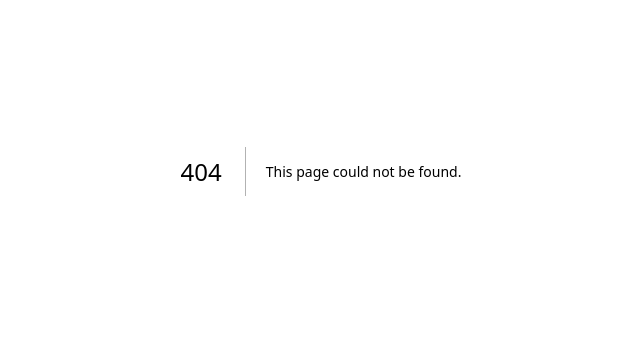
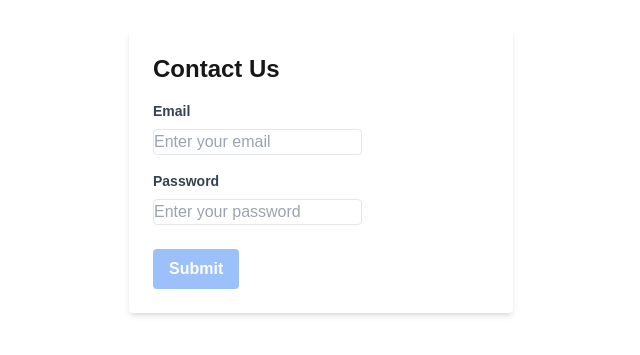
Before and after one commit to KarthickSelvam/nextjs-copilot-demo, a Next.js app: page /contact-us in a window 1280 px wide. Before the commit this address had no page. Shown: the part 229-584 px from the top of the page, without its empty margins (319-959 px from the left). Built offline with nearby package versions, Linux system fonts and the light colour scheme.

Commit message:
Add contact us page
---

For more details, open the [Copilot Workspace session](https://copilot-workspace.githubnext.com/KarthickSelvam/nextjs-copilot-demo?shareId=XXXX-XXXX-XXXX-XXXX).

```diff
--- /dev/null
+++ b/app/contact-us/page.tsx
@@ -0,0 +1,69 @@
+import React, { useState } from 'react';
+import Input from '../../stories/Input';
+
+const ContactUsPage = () => {
+  const [email, setEmail] = useState('');
+  const [password, setPassword] = useState('');
+  const [isFormValid, setIsFormValid] = useState(false);
+
+  const handleEmailChange = (e: React.ChangeEvent<HTMLInputElement>) => {
+    setEmail(e.target.value);
+    validateForm(e.target.value, password);
+  };
+
+  const handlePasswordChange = (e: React.ChangeEvent<HTMLInputElement>) => {
+    setPassword(e.target.value);
+    validateForm(email, e.target.value);
+  };
+
+  const validateForm = (email: string, password: string) => {
+    if (email && password) {
+      setIsFormValid(true);
+    } else {
+      setIsFormValid(false);
+    }
+  };
+
+  return (
+    <div className="flex items-center justify-center min-h-screen">
+      <form className="bg-white p-6 rounded shadow-md w-full max-w-sm">
+        <h2 className="text-2xl font-bold mb-4">Contact Us</h2>
+        <div className="mb-4">
+          <label className="block text-gray-700 text-sm font-bold mb-2" htmlFor="email">
+            Email
+          </label>
+          <Input
+            type="email"
+            placeholder="Enter your email"
+            value={email}
+            onChange={handleEmailChange}
+            required
+          />
+        </div>
+        <div className="mb-6">
+          <label className="block text-gray-700 text-sm font-bold mb-2" htmlFor="password">
+            Password
+          </label>
+          <Input
+            type="password"
+            placeholder="Enter your password"
+            value={password}
+            onChange={handlePasswordChange}
+            required
+          />
+        </div>
+        <div className="flex items-center justify-between">
+          <button
+            className={`bg-blue-500 hover:bg-blue-700 text-white font-bold py-2 px-4 rounded focus:outline-none focus:shadow-outline ${!isFormValid ? 'opacity-50 cursor-not-allowed' : ''}`}
+            type="submit"
+            disabled={!isFormValid}
+          >
+            Submit
+          </button>
+        </div>
+      </form>
+    </div>
+  );
+};
+
+export default ContactUsPage;
--- /dev/null
+++ b/stories/Input.tsx
@@ -0,0 +1,12 @@
+import React from 'react';
+
+interface InputProps {
+  type: string;
+  placeholder: string;
+}
+
+const Input: React.FC<InputProps> = ({ type, placeholder }) => {
+  return <input type={type} placeholder={placeholder} className="border p-2 rounded" />;
+};
+
+export default Input;
```
Also changed, not shown: 1 other file (tests, documents, lock files or other folders).
